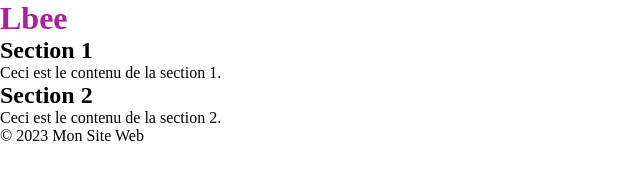
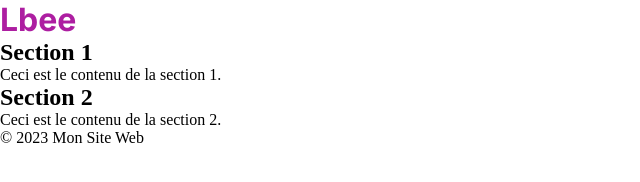
Before and after one commit to aygame101/lbeereims, a plain HTML site: page index.html in a window 1280 px wide. Shown: the whole page, without its empty margins (0-640 px from the left). Drawn offline with Linux system fonts and the light colour scheme.

Commit message:
fichiers de base

```diff
--- a/css/styles.css
+++ b/css/styles.css
@@ -5,4 +5,5 @@
 
 h1 {
     color: #AD1EA1;
+    font-family: 'Inter';
 }
--- a/index.html
+++ b/index.html
@@ -1,6 +1,10 @@
 <!DOCTYPE html>
 <html lang="fr">
 <head>
+    <link rel="preconnect" href="https://fonts.googleapis.com">
+    <link rel="preconnect" href="https://fonts.gstatic.com" crossorigin>
+    <link href="https://fonts.googleapis.com/css2?family=Inter:wght@100;200;500;600;700;800;900&display=swap" rel="stylesheet">
+
     <meta charset="UTF-8">
     <meta name="viewport" content="width=device-width, initial-scale=1.0">
     <title>LBee Bar</title>
```
